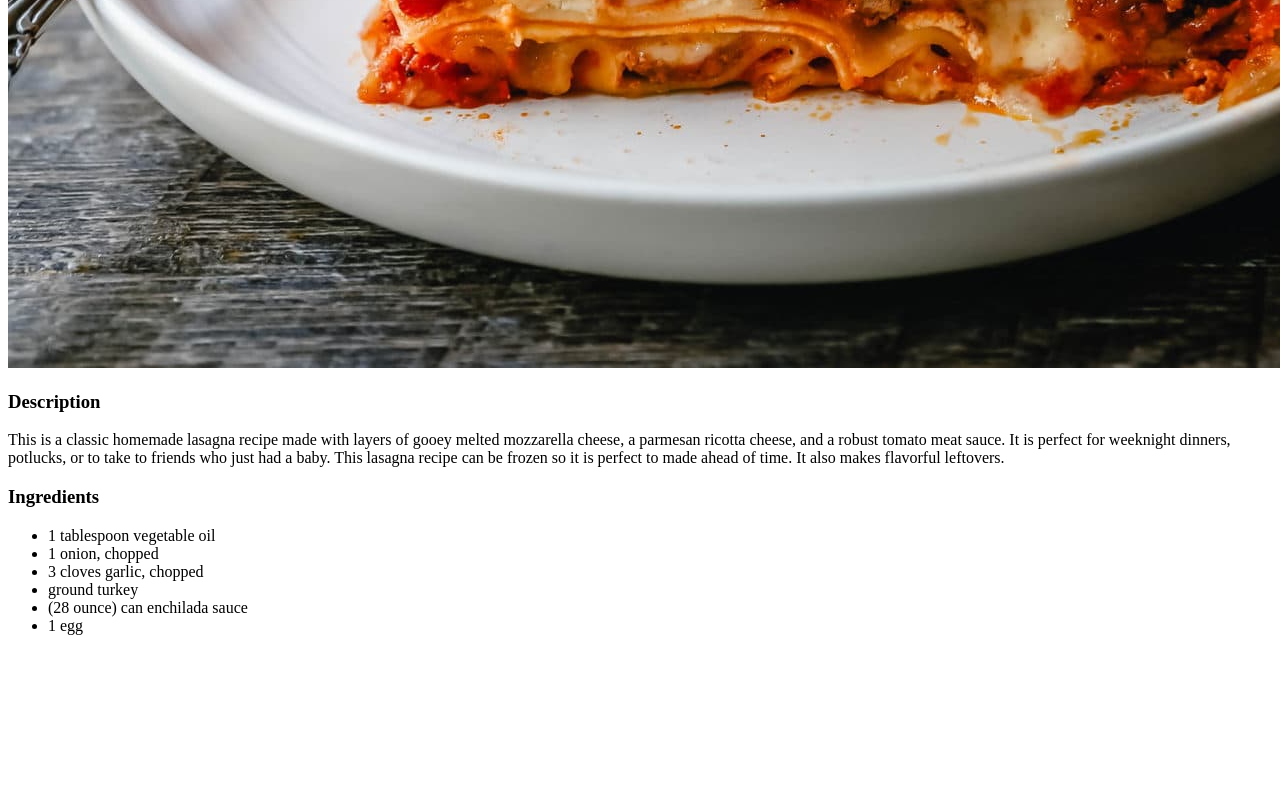
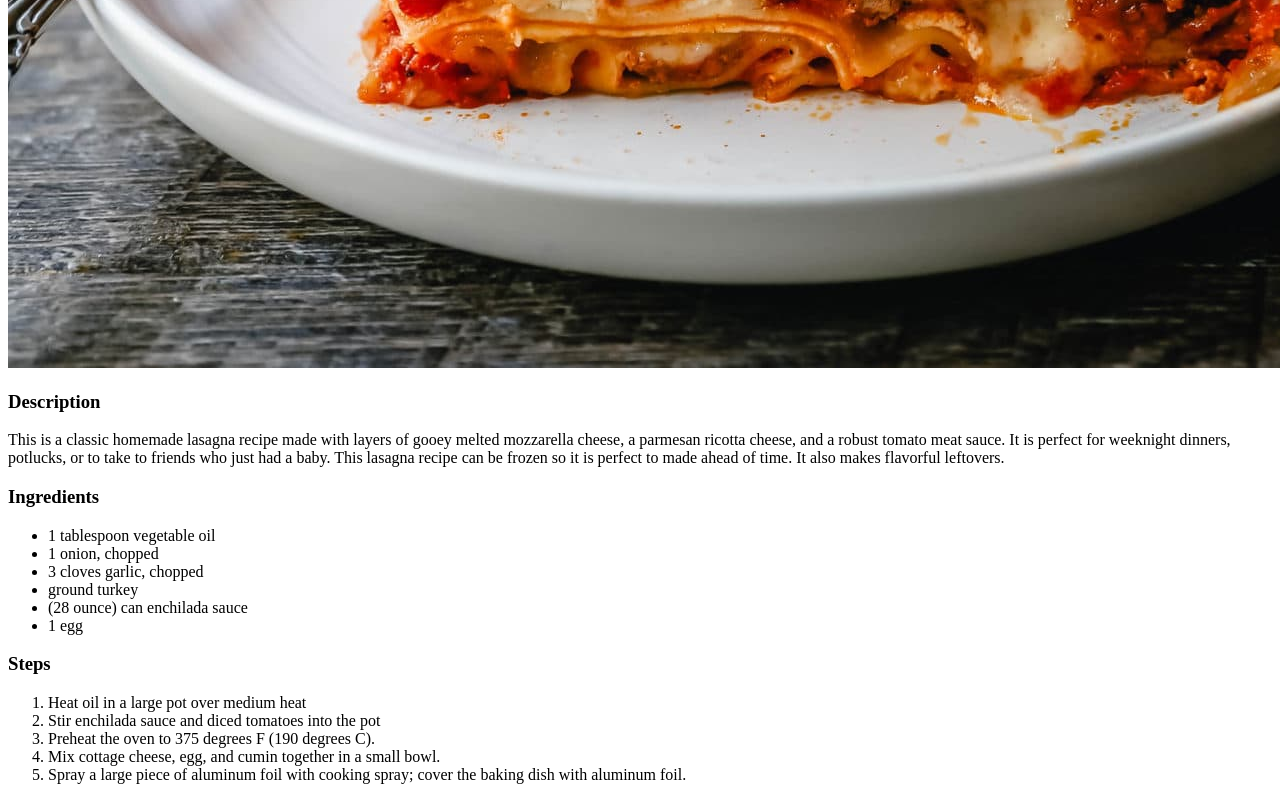
Before and after one commit to Memerax/Odin-Recipes, a plain HTML site: page recipes/lasanga.html in a window 1280 px wide. Shown: the part 663-1463 px from the top of the page. Before the commit the page ends 1314 px from the top, so only its background shows below. Drawn offline with Linux system fonts and the light colour scheme.

Commit message:
added steps for recipe creation

```diff
--- a/recipes/lasanga.html
+++ b/recipes/lasanga.html
@@ -24,6 +24,14 @@
             <li>(28 ounce) can enchilada sauce</li>
             <li>1 egg</li>
         </ul>
+    <h3>Steps</h3>
+        <ol>
+            <li>Heat oil in a large pot over medium heat</li>
+            <li>Stir enchilada sauce and diced tomatoes into the pot</li>
+            <li>Preheat the oven to 375 degrees F (190 degrees C).</li>
+            <li>Mix cottage cheese, egg, and cumin together in a small bowl.</li>
+            <li>Spray a large piece of aluminum foil with cooking spray; cover the baking dish with aluminum foil.</li>
+        </ol>
 
 
 </body>
```
